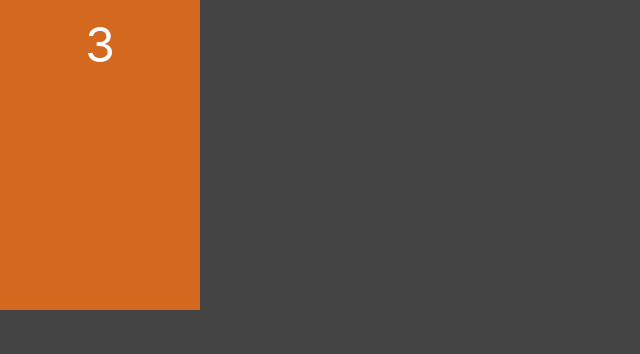
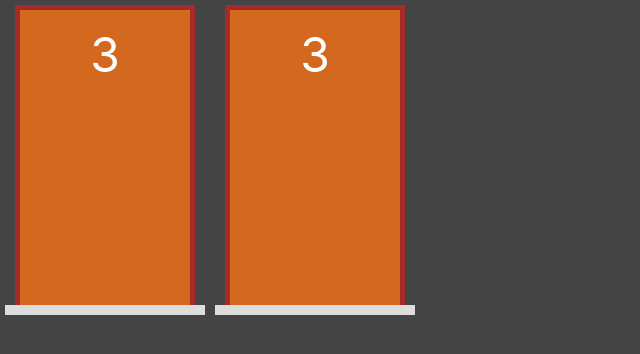
Before and after one commit to leomoreira597/problema-de-mont-hall, a Next.js app: page / in a window 1280 px wide. Shown: the top 354 px of the page, without its empty margins (0-640 px from the left). Built offline with nearby package versions, Linux system fonts and the light colour scheme.

Commit message:
componente porta quase la

```diff
--- a/components/Porta.jsx
+++ b/components/Porta.jsx
@@ -2,9 +2,16 @@
 
 export default function Porta(props) {
     return (
-        <div className={styles.porta}>
-            <div className={styles.numero}>
-                3
+        <div className={styles.area}>
+            <div className={styles.estrutura}>
+                <div className={styles.porta}>
+                    <div className={styles.numero}>
+                        3
+                    </div>
+                </div>
+            </div>
+            <div className={styles.chao}>
+
             </div>
         </div>
     );
--- a/pages/index.jsx
+++ b/pages/index.jsx
@@ -2,7 +2,8 @@
 
 export default function Home() {
   return (
-    <div>
+    <div style={{display: "flex"}}>
+      <Porta/>
       <Porta/>
     </div>
   )
--- a/styles/Porta.module.css
+++ b/styles/Porta.module.css
@@ -1,10 +1,27 @@
+.area{
+    display: flex;
+    width: var(--area-porta-largura);
+    height: var(--area-porta-altura);
+    flex-direction: column;
+    align-items: center;
+    margin: 5px;
+}
+
+.estrutura{
+    display: flex;
+    flex-grow: 1;
+    border-left: 5px solid brown;
+    border-right: 5px solid brown;
+    border-top: 5px solid brown;
+    width: 90%;
+}
+
 .porta{
     display: flex;
     flex-direction: column;
-    width: 200px;
-    height: 310px;
     background-color: chocolate;
     align-items: center;
+    flex-grow: 1;
     padding: 15px;
 }
 
@@ -12,3 +29,9 @@
     font-size: 3rem;
 
 }
+
+.chao{
+    width: 100%;
+    height: 10px;
+    background-color: #DDD;
+}
--- a/styles/globals.css
+++ b/styles/globals.css
@@ -16,3 +16,8 @@
 * {
   box-sizing: border-box;
 }
+
+:root{
+  --area-porta-altura: 310px;
+  --area-porta-largura: 200px;
+}
```
